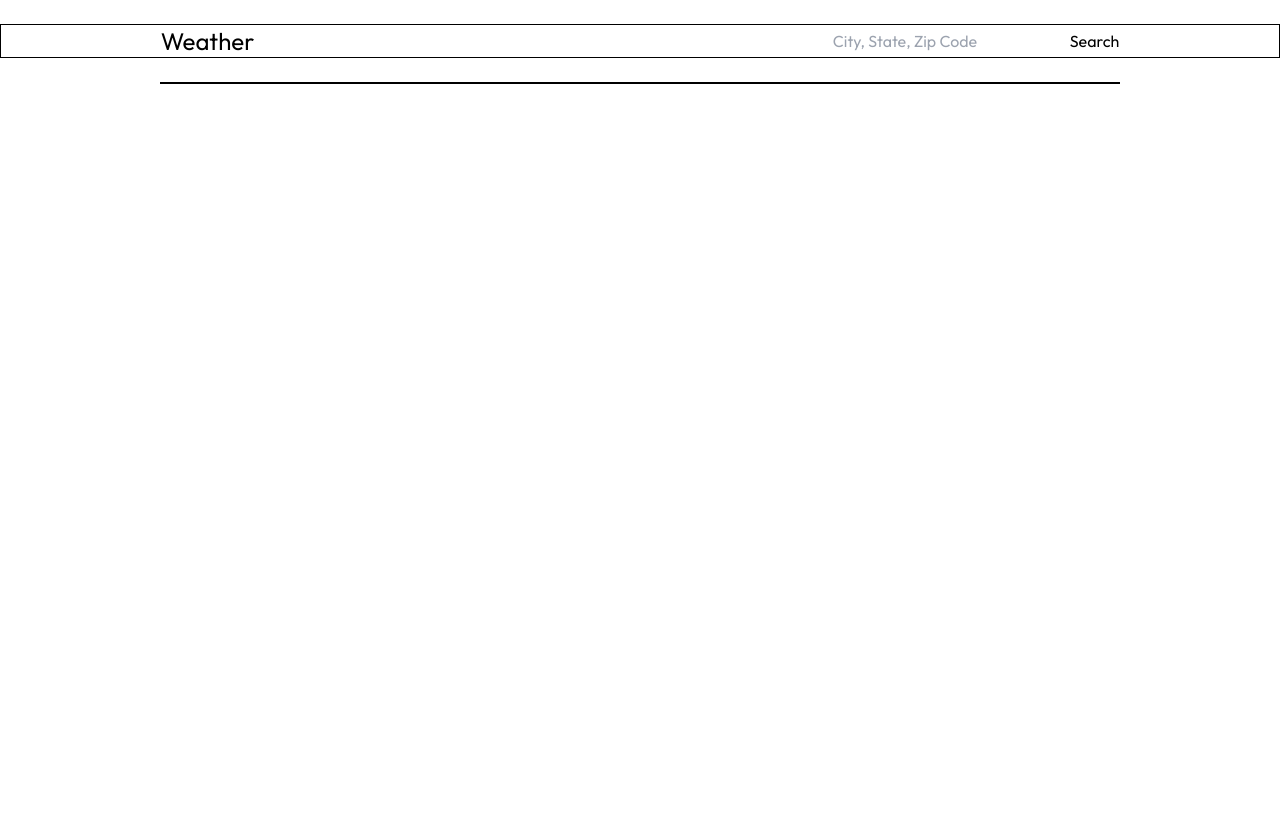
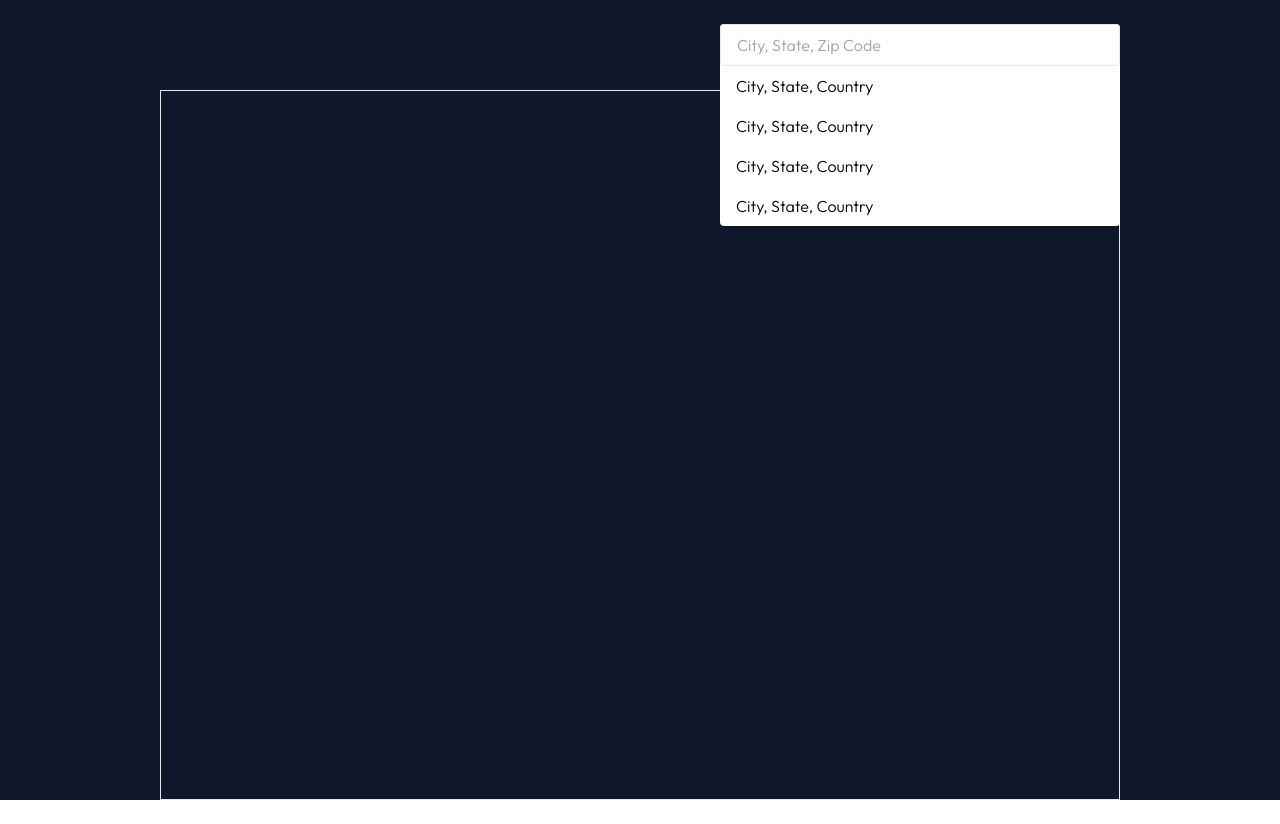
Before and after one commit to deniselupe/weather-app, a Next.js app: page /frontend/ in a window 1280 px wide. After the commit the page ends 800 px from the top, so only its background shows below. Built offline with nearby package versions, Linux system fonts and the light colour scheme.

Commit message:
:lipstick: style header search bar

```diff
--- a/src/app/page.tsx
+++ b/src/app/page.tsx
@@ -2,9 +2,9 @@ import Header from "@/components/header";
 
 export default function Home() {
   return (
-    <div className="h-screen">
+    <div className="h-screen flex flex-col bg-slate-900">
       <Header />
-      <div className="w-5/6 md:w-3/4 mx-auto border border-black">
+      <div className="w-5/6 md:w-3/4 mx-auto flex-1 border">
         <div id="current"></div>
         <div id="forecast"></div>
       </div>
--- a/src/components/header/index.tsx
+++ b/src/components/header/index.tsx
@@ -1,13 +1,19 @@
 export default function Header() {
     return (
-        <header className="text-black my-6 border border-black">
-            <div className="w-5/6 md:w-3/4 mx-auto flex justify-between items-center">
-                <div className="w-40 min-w-40 text-2xl">Weather</div>
-                <div className="flex-1 ml-5">
-                    <div className="flex gap-2 justify-end items-center">
-                        <input type="text" placeholder="City, State, Zip Code" />
-                        <button>Search</button>
-                    </div>
+        <header className="text-white font-light my-6">
+            <div className="w-5/6 md:w-3/4 mx-auto text-black relative">
+                <div id="search-bar" className="md:w-[400px] ml-auto flex gap-2 justify-end items-center bg-white rounded-t">
+                    <input
+                        type="text"
+                        placeholder="City, State, Zip Code"
+                        className="flex-1 px-4 py-2 border outline-none rounded"
+                    />
+                </div>
+                <div id="results-dropdown" className="w-full md:w-[400px] fixed absolute right-0 bg-white rounded-b">
+                    <div id="dropdown-item" className="px-4 py-2 hover:bg-zinc-100 cursor-pointer">City, State, Country</div>
+                    <div id="dropdown-item" className="px-4 py-2 hover:bg-zinc-100 cursor-pointer">City, State, Country</div>
+                    <div id="dropdown-item" className="px-4 py-2 hover:bg-zinc-100 cursor-pointer">City, State, Country</div>
+                    <div id="dropdown-item" className="px-4 py-2 hover:bg-zinc-100 cursor-pointer">City, State, Country</div>
                 </div>
             </div>
         </header>
```
